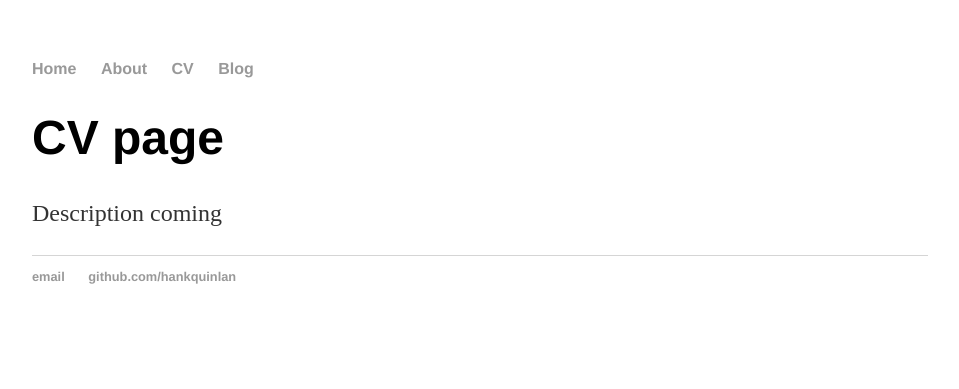
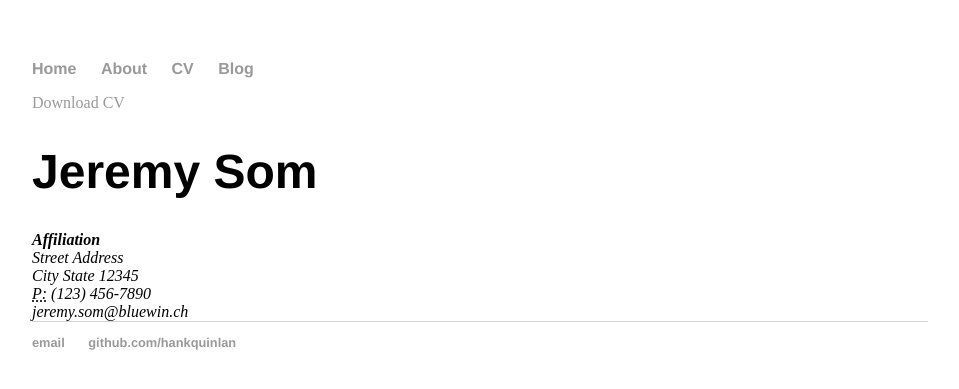
Before and after one commit to jsom1/jsom1.github.io, a Jekyll site: the page built from cv/index.html, in a window 1280 px wide. Shown: the top 389 px of the page, without its empty margins (160-1119 px from the left). Built offline with Jekyll 4.4.1, drawn with Linux system fonts in a browser that asks for light colours.

Commit message:
Update index.html

```diff
--- a/cv/index.html
+++ b/cv/index.html
@@ -2,7 +2,14 @@
 layout: default
 title: CV
 ---
-<div class="blurb">
-	<h1>CV page</h1>
-	<p>Description coming</p>
-</div><!-- /.blurb -->
+<div class="cv">
+	<a href="#" class="download" title="Download CV as PDF">Download CV</a>
+	<h1>Jeremy Som</h1>
+	<address>
+	<strong>Affiliation</strong><br>
+	Street Address<br>
+	City State 12345<br>
+	<abbr title="phone">P:</abbr> (123) 456-7890<br>
+	<span class="obfuscate">jeremy.som@bluewin.ch</span>
+	</address>
+</div>
```
